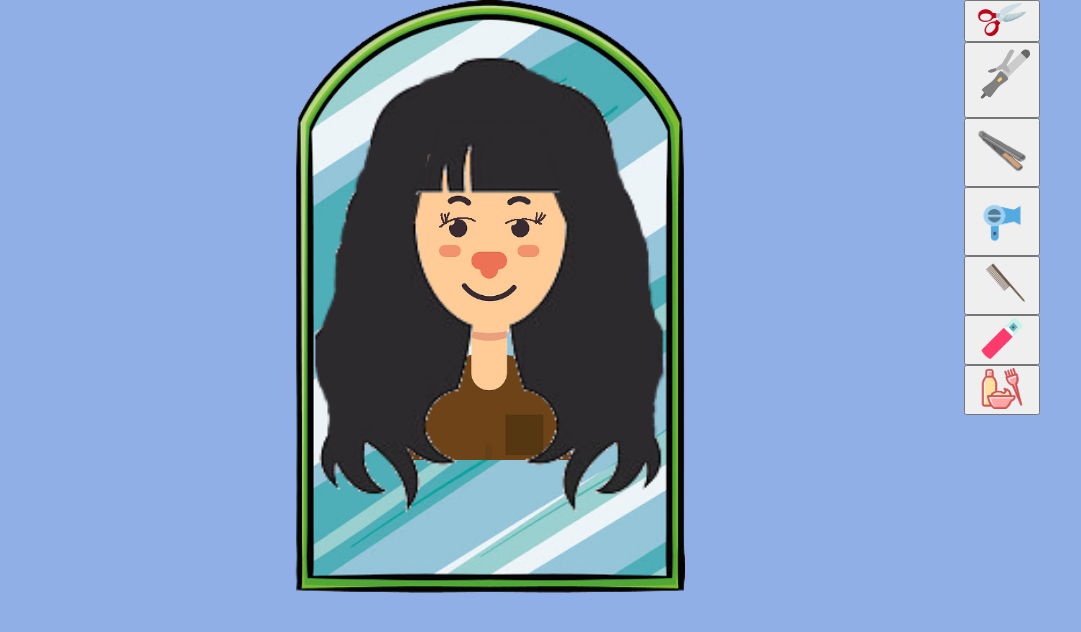
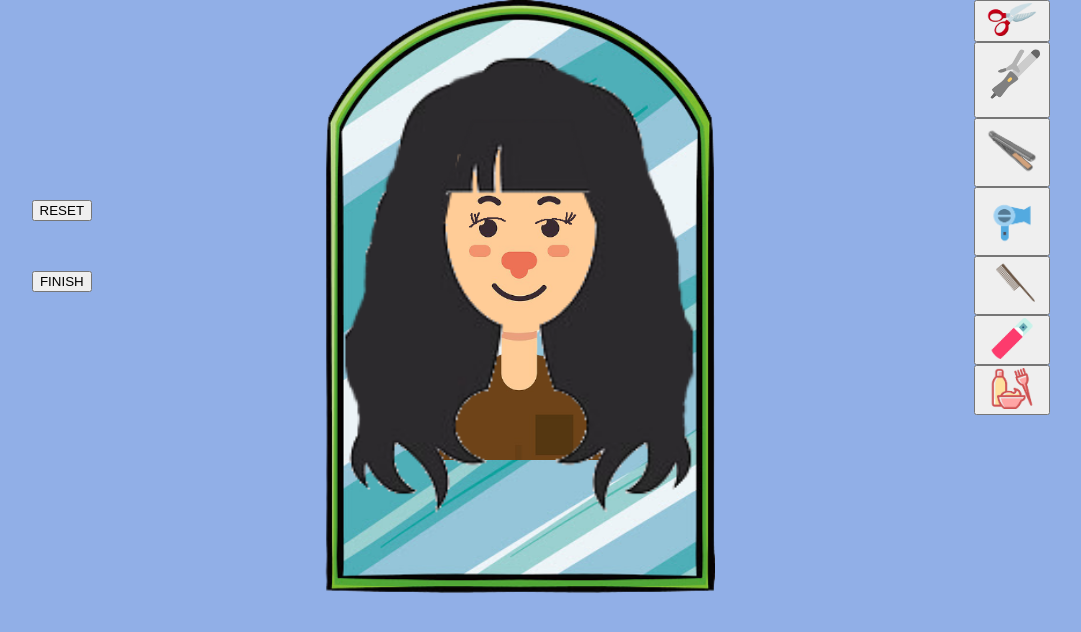
Before and after one commit to shirleytang0121/HairDressing, a website built with webpack: page index.html in a window 1280 px wide. Both pictures are taken after a click on the button "SHE". Shown: the whole page, without its empty margins (99-1180 px from the left). Built offline with nearby package versions, Linux system fonts and the light colour scheme; what @jaames/iro would draw is missing.

Commit message:
add reset feature

```diff
--- a/src/scripts/character.js
+++ b/src/scripts/character.js
@@ -15,7 +15,7 @@ export default class Character{
         if(gender==='F'){
             initialStyle.setAttribute("src","./src/image/hairstyle/initial/initial.png");
             initialStyle.classList.add('hair-style');
-            initialStyle.setAttribute("id","initial")
+            initialStyle.setAttribute("id","initial");
         }else{
             initialStyle.setAttribute("src","./src/image/manstyle/initial.png");
             initialStyle.classList.add('man-style');
--- /dev/null
+++ b/src/scripts/controller/reset.js
@@ -0,0 +1,12 @@
+import Character from "../character";
+
+export default function resetPage(){
+    const hair = document.querySelector('.hair-style');
+    const bangs = document.querySelector('.bang-style');
+    hair.setAttribute("id","initial");
+    hair.src = "./src/image/hairstyle/initial/initial.png"
+    bangs.setAttribute("id","initial-bangs");
+    bangs.src = "./src/image/bangs/bangs-1.png";
+    hair.style.filter="";
+    bangs.style.filter="";
+}
--- a/src/scripts/pages/gamePage.js
+++ b/src/scripts/pages/gamePage.js
@@ -6,7 +6,7 @@ import Straightener from '../tools/straightener.js'
 import Comb from '../tools/comb.js'
 import Bangs from '../tools/bangs.js'
 import HairDye from '../tools/hairDye.js'
-import iro from "@jaames/iro";
+import resetPage from '../controller/reset.js'
 
 
 
@@ -131,4 +131,19 @@ export default function renderGamePage(){
     console.log("this is game page")
 
 
+    const resetbtn = document.createElement('button');
+    resetbtn.classList.add('reset');
+    resetbtn.innerHTML = 'RESET';
+
+    const finishbtn = document.createElement('button');
+    finishbtn.classList.add('finish');
+    finishbtn.innerHTML= 'FINISH';
+
+    leftbtns.appendChild(resetbtn);
+    leftbtns.appendChild(finishbtn);
+
+    resetbtn.addEventListener('click',resetPage);
+    // finishbtn.addEventListener();
+
+
 }
--- a/src/styles/gamepage.css
+++ b/src/styles/gamepage.css
@@ -1,6 +1,16 @@
 .right-buttons{
     display: flex;
     flex-direction: column;
+}
+
+.left-buttons{
+    display: flex;
+    flex-direction: column;
+    margin-top: 200px;
+}
+
+.finish{
+    margin-top: 50px;
 }
 
 img.bald {
```
Also changed, not shown: dist/main.css, dist/main.js, src/scripts/controller/clock.js (added), src/scripts/controller/finish.js (added).
